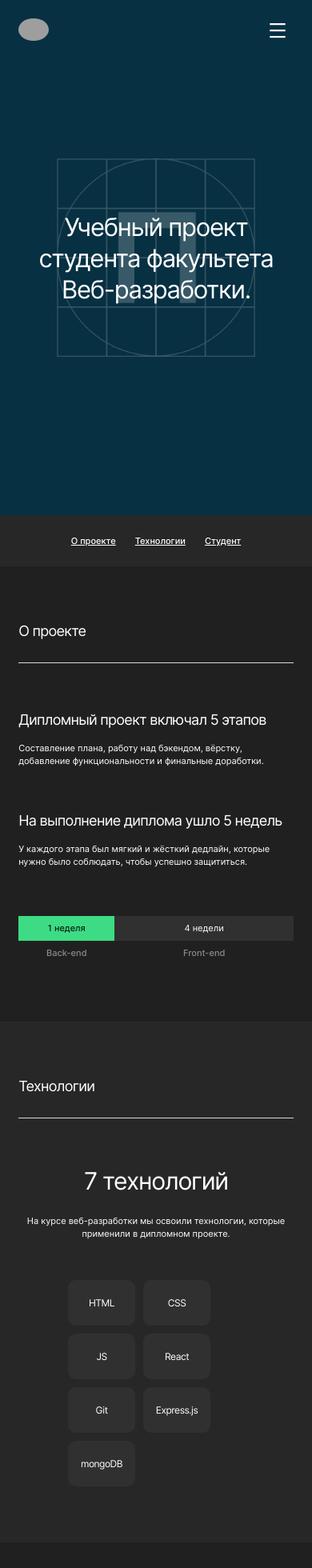
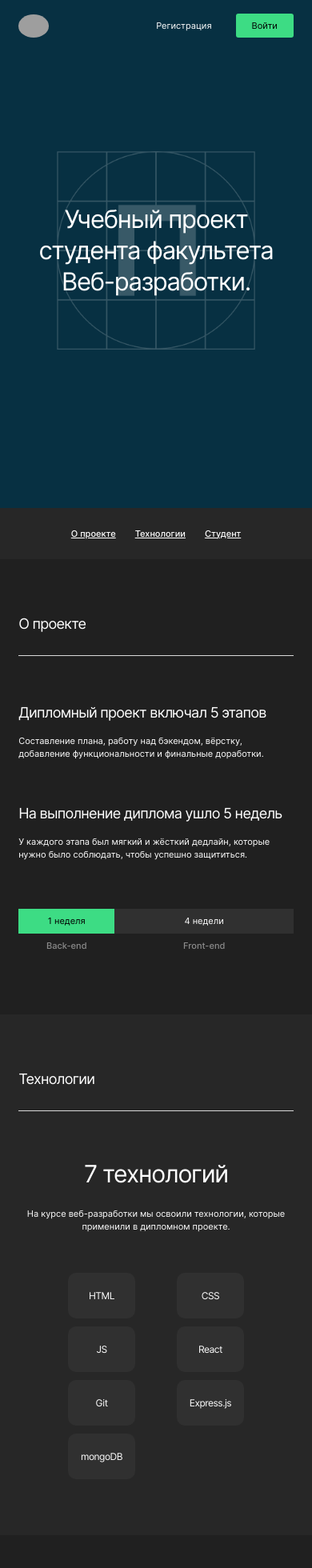
Before and after one commit to EugeneLanets/movies-explorer-frontend, a React (Create React App) app: page / in a window 390 px wide. Shown: the top 1960 px of the page at 80% size. Built offline with nearby package versions, Linux system fonts and the light colour scheme; grey boxes are pictures that could not be loaded.

Commit message:
fix: main page elements positioning

```diff
--- a/src/components/App/App.js
+++ b/src/components/App/App.js
@@ -15,7 +15,7 @@ import Login from '../Login/Login';
 import NotFound from '../NotFound/NotFound';
 
 const App = () => {
-  const [loggedIn, setLoggedIn] = useState(true);
+  const [loggedIn, setLoggedIn] = useState(false);
   const [isMenuOpened, setMenuOpened] = useState(false);
   const location = useLocation().pathname;
   const isSignPage = location === '/signup' || location === '/signin';
--- a/src/components/Main/AboutMe/AboutMe.scss
+++ b/src/components/Main/AboutMe/AboutMe.scss
@@ -70,7 +70,8 @@
     }
 
     @media  all and (max-width: 767px) {
-      width: 100%;
+      width: 282px;
+      align-self: center;
     }
   }
 }
--- a/src/components/Main/Techs/Techs.scss
+++ b/src/components/Main/Techs/Techs.scss
@@ -29,6 +29,7 @@
     @media  all and (max-width: 767px) {
       flex-wrap: wrap;
       width: 64%;
+      justify-content: space-between;
     }
   }
 
```
